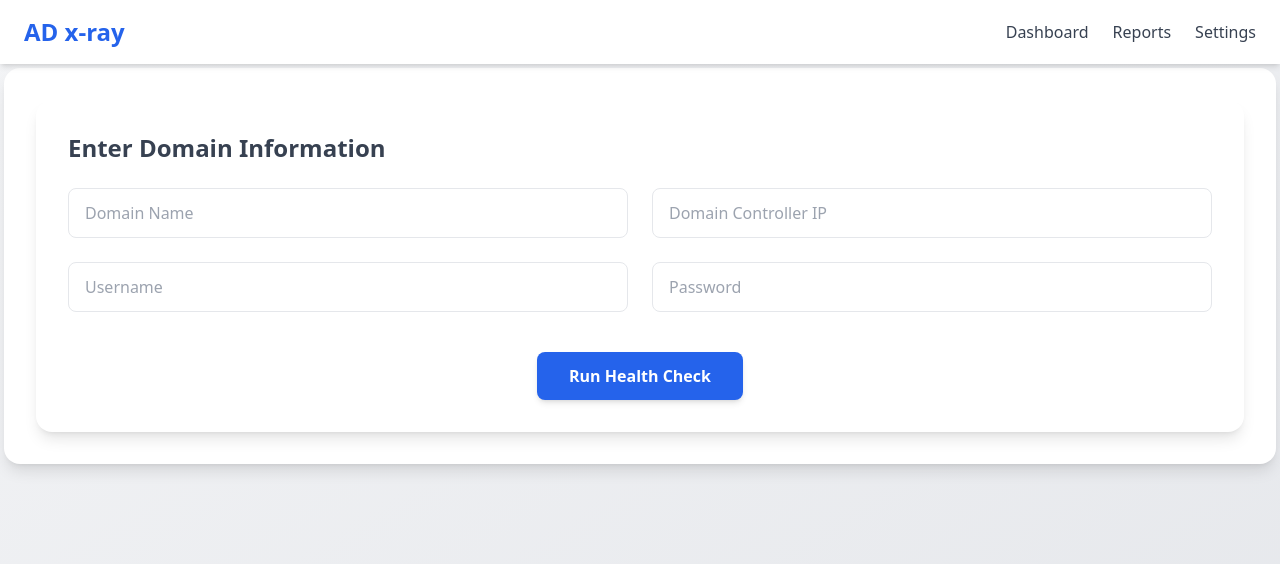
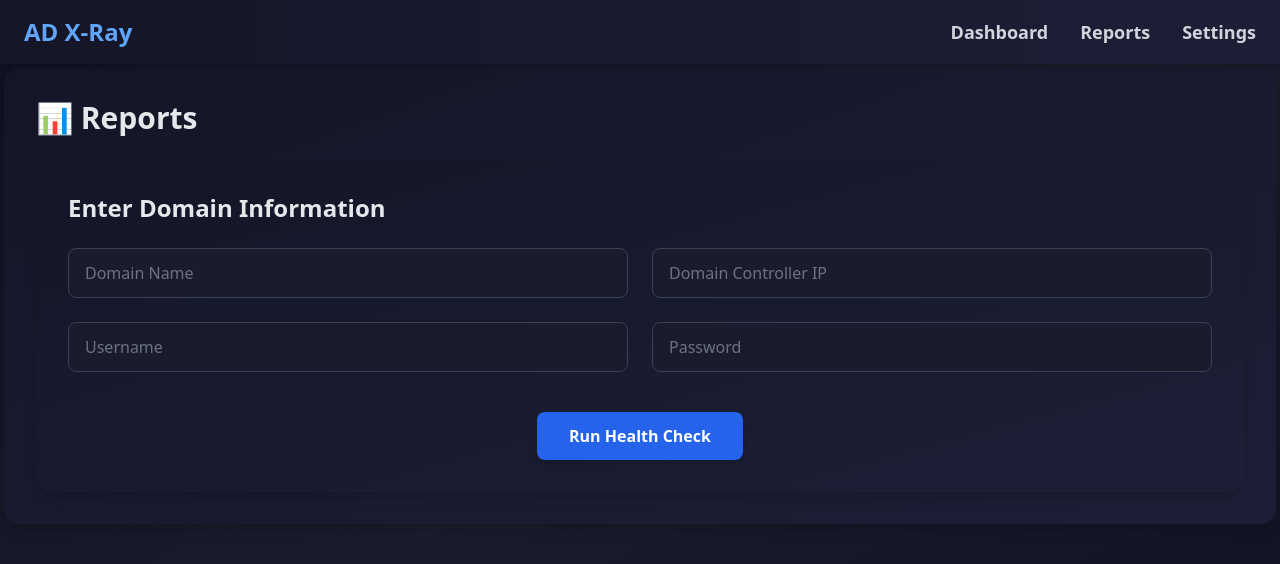
Before and after one commit to lingueeni/chart-app, a Next.js app: page /reports in a window 1280 px wide. Shown: the top 564 px of the page. Built offline with nearby package versions, Linux system fonts and the light colour scheme.

Commit message:
make the whole dashboard a darker one

```diff
--- a/_data/db.json
+++ b/_data/db.json
@@ -54,25 +54,25 @@
       "id": 1,
       "title": "Total Users",
       "value": 1200,
-      "color": "bg-blue-500"
+      "color": "bg-blue-700"
     },
     {
       "id": 2,
       "title": "Total DCs",
       "value": 4,
-      "color": "bg-orange-400"
+      "color": "bg-orange-600"
     },
     {
       "id": 3,
       "title": "Sites",
       "value": 3,
-      "color": "bg-amber-400"
+      "color": "bg-amber-600"
     },
     {
       "id": 4,
       "title": "Replication",
       "value": "Warning",
-      "color": "bg-red-500"
+      "color": "bg-red-600"
     }
   ],
   "extraTable": [
--- a/app/components/ChartCard.tsx
+++ b/app/components/ChartCard.tsx
@@ -9,7 +9,7 @@ import {
   ResponsiveContainer,
 } from "recharts";
 
-const COLORS = ["#0088FE", "#FF8042", "#00C49F", "#FFBB28"];
+const COLORS = ["#2563EB", "#C2410C", "#047857", "#CA8A04"];
 
 interface ChartCardProps {
   title: string;
@@ -18,8 +18,8 @@ interface ChartCardProps {
 
 export default function ChartCard({ title, data }: ChartCardProps) {
   return (
-    <div className="bg-white p-6 rounded-2xl shadow-lg hover:shadow-2xl transition-shadow duration-300">
-      <h2 className="text-xl font-semibold mb-6 text-gray-700">{title}</h2>
+    <div className="bg-gradient-to-br from-[#141627] to-[#1c1f36] p-6 rounded-2xl shadow-lg hover:shadow-[0_0_20px_4px_rgba(56,189,248,0.6)] transition-shadow duration-300">
+      <h2 className="text-xl font-semibold mb-6 text-gray-200">{title}</h2>
       <ResponsiveContainer width="100%" height={250}>
         <PieChart>
           <Pie
@@ -27,7 +27,6 @@ export default function ChartCard({ title, data }: ChartCardProps) {
             dataKey="value"
             nameKey="label"
             outerRadius={90}
-            fill="#8884d8"
             label
           >
             {data.map((entry, index) => (
@@ -37,8 +36,20 @@ export default function ChartCard({ title, data }: ChartCardProps) {
               />
             ))}
           </Pie>
-          <Tooltip />
-          <Legend />
+          <Tooltip
+            contentStyle={{
+              backgroundColor: "#3232ffff",
+              border: "none",
+              borderRadius: "0.5rem",
+              color: "#f3f4f6", // gray-100
+            }}
+          />
+          <Legend
+            wrapperStyle={{
+              color: "#e5e7eb", // gray-200
+              fontSize: "0.875rem",
+            }}
+          />
         </PieChart>
       </ResponsiveContainer>
     </div>
--- a/app/components/HealthForm.tsx
+++ b/app/components/HealthForm.tsx
@@ -20,8 +20,8 @@ export default function HealthForm() {
   };
 
   return (
-    <div className="bg-white p-8 rounded-2xl shadow-lg">
-      <h2 className="text-2xl font-bold text-gray-700 mb-6">
+    <div className="bg-gradient-to-br from-[#141627] to-[#1c1f36] p-8 rounded-2xl shadow-lg hover:shadow-[0_0_20px_3px_rgba(56,189,248,0.4)] transition-shadow duration-300">
+      <h2 className="text-2xl font-bold text-gray-200 mb-6">
         Enter Domain Information
       </h2>
       <form
@@ -34,7 +34,7 @@ export default function HealthForm() {
           placeholder="Domain Name"
           value={form.domain}
           onChange={handleChange}
-          className="border rounded-lg px-4 py-3 focus:outline-none focus:ring-2 focus:ring-blue-500"
+          className="bg-[#1a1c2e] border border-gray-700 rounded-lg px-4 py-3 text-gray-200 placeholder-gray-500 focus:outline-none focus:ring-2 focus:ring-blue-500"
           required
         />
         <input
@@ -43,7 +43,7 @@ export default function HealthForm() {
           placeholder="Domain Controller IP"
           value={form.server}
           onChange={handleChange}
-          className="border rounded-lg px-4 py-3 focus:outline-none focus:ring-2 focus:ring-blue-500"
+          className="bg-[#1a1c2e] border border-gray-700 rounded-lg px-4 py-3 text-gray-200 placeholder-gray-500 focus:outline-none focus:ring-2 focus:ring-blue-500"
           required
         />
         <input
@@ -52,7 +52,7 @@ export default function HealthForm() {
           placeholder="Username"
           value={form.username}
           onChange={handleChange}
-          className="border rounded-lg px-4 py-3 focus:outline-none focus:ring-2 focus:ring-blue-500"
+          className="bg-[#1a1c2e] border border-gray-700 rounded-lg px-4 py-3 text-gray-200 placeholder-gray-500 focus:outline-none focus:ring-2 focus:ring-blue-500"
           required
         />
         <input
@@ -61,14 +61,14 @@ export default function HealthForm() {
           placeholder="Password"
           value={form.password}
           onChange={handleChange}
-          className="border rounded-lg px-4 py-3 focus:outline-none focus:ring-2 focus:ring-blue-500"
+          className="bg-[#1a1c2e] border border-gray-700 rounded-lg px-4 py-3 text-gray-200 placeholder-gray-500 focus:outline-none focus:ring-2 focus:ring-blue-500"
           required
         />
 
         <div className="col-span-1 md:col-span-2 flex justify-center mt-4">
           <button
             type="submit"
-            className="bg-blue-600 hover:bg-blue-700 text-white font-semibold px-8 py-3 rounded-lg shadow-md transition-colors"
+            className="bg-blue-600 hover:bg-blue-500 text-white font-semibold px-8 py-3 rounded-lg shadow-md hover:shadow-[0_0_20px_2px_rgba(59,130,246,0.6)] transition-colors"
           >
             Run Health Check
           </button>
--- a/app/components/Navbar.tsx
+++ b/app/components/Navbar.tsx
@@ -3,28 +3,30 @@ import "../globals.css";
 
 export default function Navbar() {
   return (
-    <nav className="bg-white shadow-md sticky top-0 z-50">
+    <nav className="bg-gradient-to-r from-[#141627] to-[#1c1f36] shadow-md sticky top-0 z-50">
       <div className="max-w-7xl mx-auto px-6 py-4 flex justify-between items-center">
-        <Link href="/" className="text-2xl font-bold text-blue-600">
-          AD x-ray
+        {/* Logo / Title */}
+        <Link href="/" className="text-2xl font-bold text-blue-400">
+          AD X-Ray
         </Link>
 
-        <div className="space-x-6">
+        {/* Navigation Links */}
+        <div className="space-x-8">
           <Link
             href="/"
-            className="text-gray-700 hover:text-blue-600 transition-colors font-medium"
+            className="text-gray-300 hover:text-blue-400 transition-colors font-semibold text-lg"
           >
             Dashboard
           </Link>
           <Link
             href="/reports"
-            className="text-gray-700 hover:text-blue-600 transition-colors font-medium"
+            className="text-gray-300 hover:text-blue-400 transition-colors font-semibold text-lg"
           >
             Reports
           </Link>
           <Link
             href="/settings"
-            className="text-gray-700 hover:text-blue-600 transition-colors font-medium"
+            className="text-gray-300 hover:text-blue-400 transition-colors font-semibold text-lg"
           >
             Settings
           </Link>
--- a/app/components/PageHeader.tsx
+++ b/app/components/PageHeader.tsx
@@ -1,6 +1,6 @@
 export default function PageHeader() {
   return (
-    <h1 className="text-4xl font-extrabold text-center text-gray-800 mb-12 drop-shadow-md">
+    <h1 className="text-4xl font-extrabold text-center text-blue-700 mb-12 drop-shadow-md">
       Active Directory Health
     </h1>
   );
--- a/app/layout.tsx
+++ b/app/layout.tsx
@@ -13,7 +13,7 @@ export default function RootLayout({
 }) {
   return (
     <html lang="en">
-      <body className="bg-gradient-to-br from-gray-100 to-gray-200 min-h-screen">
+      <body className="min-h-screen bg-gradient-to-br from-[#0f1120] via-[#1a1c2c] to-[#0f1120]">
         <Navbar />
         <main className="max-w-7xl mx-auto px-1 py-1">{children}</main>
       </body>
--- a/app/page.tsx
+++ b/app/page.tsx
@@ -21,7 +21,7 @@ export default async function LandingPage() {
   const extraTable = await getData("extraTable");
 
   return (
-    <div className="min-h-screen bg-gradient-to-br from-gray-100 to-gray-200 px-4 py-10">
+    <div className="min-h-screen bg-gradient-to-br from-[#0f1120] via-[#1a1c2c] to-[#0f1120] text-gray-200 px-4 py-10">
       <div className="max-w-7xl mx-auto space-y-12">
         <PageHeader />
 
--- a/app/reports/page.tsx
+++ b/app/reports/page.tsx
@@ -2,7 +2,8 @@ import HealthForm from "../components/HealthForm";
 
 export default function ReportsPage() {
   return (
-    <div className="bg-white p-8 rounded-2xl shadow-lg">
+    <div className="bg-gradient-to-br from-[#141627] to-[#1c1f36] p-8 rounded-2xl shadow-lg hover:shadow-[0_0_20px_3px_rgba(56,189,248,0.4)] transition-shadow duration-300">
+      <h1 className="text-3xl font-bold text-gray-200 mb-6">📊 Reports</h1>
       <HealthForm />
     </div>
   );
--- a/app/settings/page.tsx
+++ b/app/settings/page.tsx
@@ -1,8 +1,8 @@
 export default function SettingsPage() {
   return (
-    <div className="bg-white p-8 rounded-2xl shadow-lg">
-      <h1 className="text-3xl font-bold text-gray-800 mb-4">⚙️ Settings</h1>
-      <p className="text-gray-600">
+    <div className="bg-gradient-to-br from-[#141627] to-[#1c1f36] p-8 rounded-2xl shadow-lg hover:shadow-[0_0_20px_3px_rgba(56,189,248,0.4)] transition-shadow duration-300">
+      <h1 className="text-3xl font-bold text-gray-200 mb-4">⚙️ Settings</h1>
+      <p className="text-gray-400">
         This is a placeholder for settings. Add user preferences, account
         management, or theme options here.
       </p>
--- a/tailwind.config.js
+++ b/tailwind.config.js
@@ -5,7 +5,7 @@ module.exports = {
     "./pages/**/*.{js,ts,jsx,tsx}", // if you use pages dir
     "./components/**/*.{js,ts,jsx,tsx}",
   ],
-  safelist: ["bg-blue-500", "bg-orange-400", "bg-amber-400", "bg-red-500"],
+  safelist: ["bg-blue-700", "bg-orange-600", "bg-amber-600", "bg-red-600"],
   theme: {
     extend: {},
   },
```
Also changed, not shown: app/components/ExtraTable.tsx (+14 -12 lines), app/components/HealthTable.tsx (+11 -8 lines).
